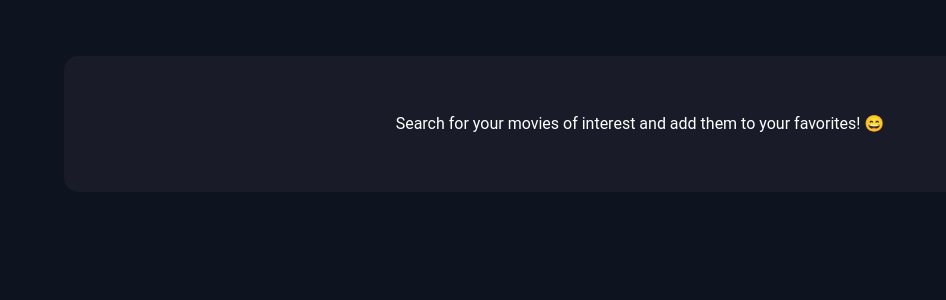
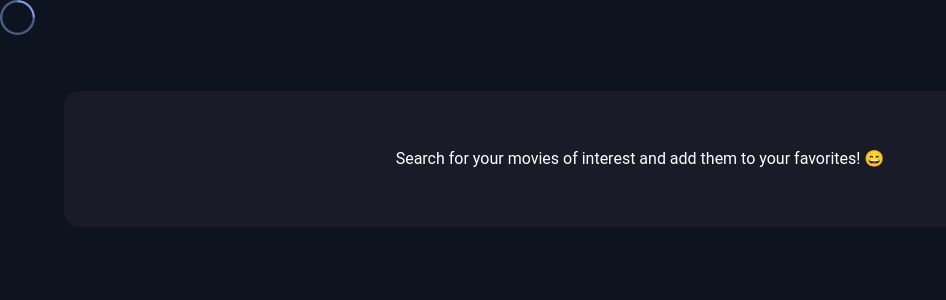
Before and after one commit to csandoval18/movie-app, a React (Create React App) app in the folder client/: page / in a window 1280 px wide. Shown: the top 300 px of the page, without its empty margins (0-946 px from the left). Built offline with nearby package versions, Linux system fonts and the light colour scheme; no server answers.

Commit message:
progressed with laoder implementaition

```diff
--- a/client/src/components/Navbar/Navbar.styled.ts
+++ b/client/src/components/Navbar/Navbar.styled.ts
@@ -1,5 +1,5 @@
-import styled from 'styled-components'
-import { device } from '../../styles/deviceSizes'
+import styled from "styled-components"
+import { device } from "../../styles/deviceSizes"
 
 export const NavbarContainer = styled.nav`
 	align-items: center;
--- a/client/src/components/Navbar/Navbar.tsx
+++ b/client/src/components/Navbar/Navbar.tsx
@@ -1,11 +1,8 @@
 import React from "react"
-import {
-	IoIosSearch,
-	IoMdHeart,
-	IoMdHeartEmpty,
-} from "react-icons/io"
+import { IoIosSearch, IoMdHeartEmpty } from "react-icons/io"
 import { IoLogoAmplify } from "react-icons/io5"
-import { Link, Navigate, useNavigate } from "react-router-dom"
+import { Oval } from "react-loader-spinner"
+import { Link, useNavigate } from "react-router-dom"
 import { useAppDispatch, useAppSelector } from "../../app/hooks"
 import {
 	selectToggleSearchbar,
@@ -35,7 +32,21 @@ const Navbar: React.FC<NavbarProps> = ({}) => {
 	console.log("userData:", user)
 	let body
 
-	if (user.loading === true) return (body = <></>)
+	if (user.loading === true)
+		return (body = (
+			<Oval
+				height={35}
+				width={35}
+				color={"#84a6f0"}
+				wrapperStyle={{}}
+				wrapperClass=''
+				visible={true}
+				ariaLabel='oval-loading'
+				secondaryColor='#84a6f0'
+				strokeWidth={3}
+				strokeWidthSecondary={2}
+			/>
+		))
 	else {
 		if (user.payload) {
 			body = (
@@ -100,7 +111,6 @@ const Navbar: React.FC<NavbarProps> = ({}) => {
 			)
 		} else {
 			body = (
-				<>
 				<Flex ai='center' jc='right' className='nav-menu'>
 					<Link className='' to='/login'>
 						<PrimaryButton>Login</PrimaryButton>
@@ -109,7 +119,6 @@ const Navbar: React.FC<NavbarProps> = ({}) => {
 						<PrimaryButton>Register</PrimaryButton>
 					</Link>
 				</Flex>
-				</>
 			)
 		}
 	}
```
Also changed, not shown: client/src/components/Navbar/SearchBar/SearchBar.tsx (+9 -14 lines), client/src/styles/GlobalStyles.styled.ts (+2 -5 lines). Lines whose indentation alone changed are shown as unchanged.
